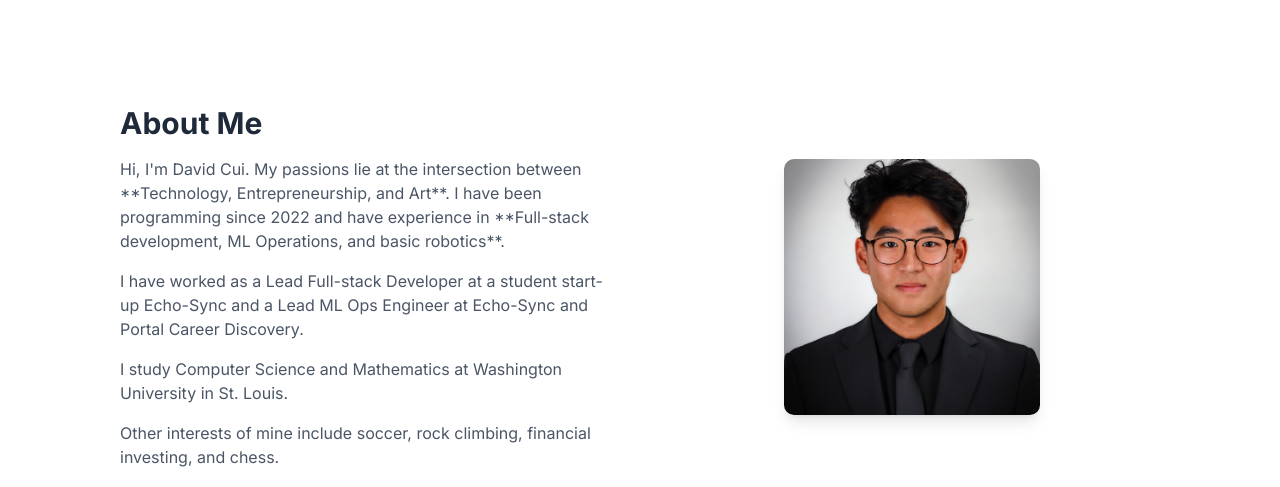
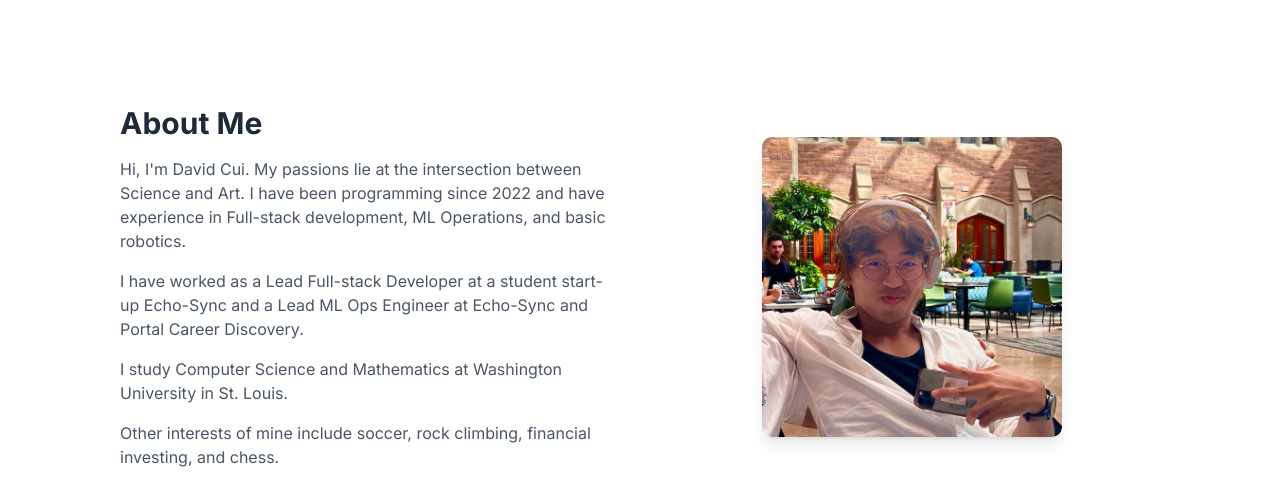
Before and after one commit to boncui/boncui-portfolio, a Next.js app in the folder portfolio/: page / in a window 1280 px wide. Shown: the part 880-1367 px from the top of the page. Built offline with nearby package versions, Linux system fonts and the light colour scheme.

Commit message:
uploaded profile pic

```diff
--- a/portfolio/src/app/page.tsx
+++ b/portfolio/src/app/page.tsx
@@ -90,8 +90,8 @@ export default function Page() {
                 About Me
               </h2>
               <p>
-                Hi, I'm David Cui. My passions lie at the intersection between **Technology, Entrepreneurship, and Art**.
-                I have been programming since 2022 and have experience in **Full-stack development, ML Operations, and basic robotics**.
+                Hi, I'm David Cui. My passions lie at the intersection between Science and Art.
+                I have been programming since 2022 and have experience in Full-stack development, ML Operations, and basic robotics.
               </p>
               <p>
                 I have worked as a Lead Full-stack Developer at a student start-up Echo-Sync and a Lead ML Ops Engineer at Echo-Sync and Portal Career Discovery.
@@ -107,9 +107,9 @@ export default function Page() {
             {/* Right Side - Image */}
             <div className="flex flex-col items-center">
               <img
-                src="/images/david-cui.jpg"
+                src="/images/image3.png"
                 alt="David Cui"
-                className="w-64 h-64 rounded-lg shadow-lg object-cover"
+                className="w-75 h-75 rounded-lg shadow-lg object-cover"
               />
             </div>
           </div>
```
Also changed, not shown: portfolio/public/images/image3.png (added).
